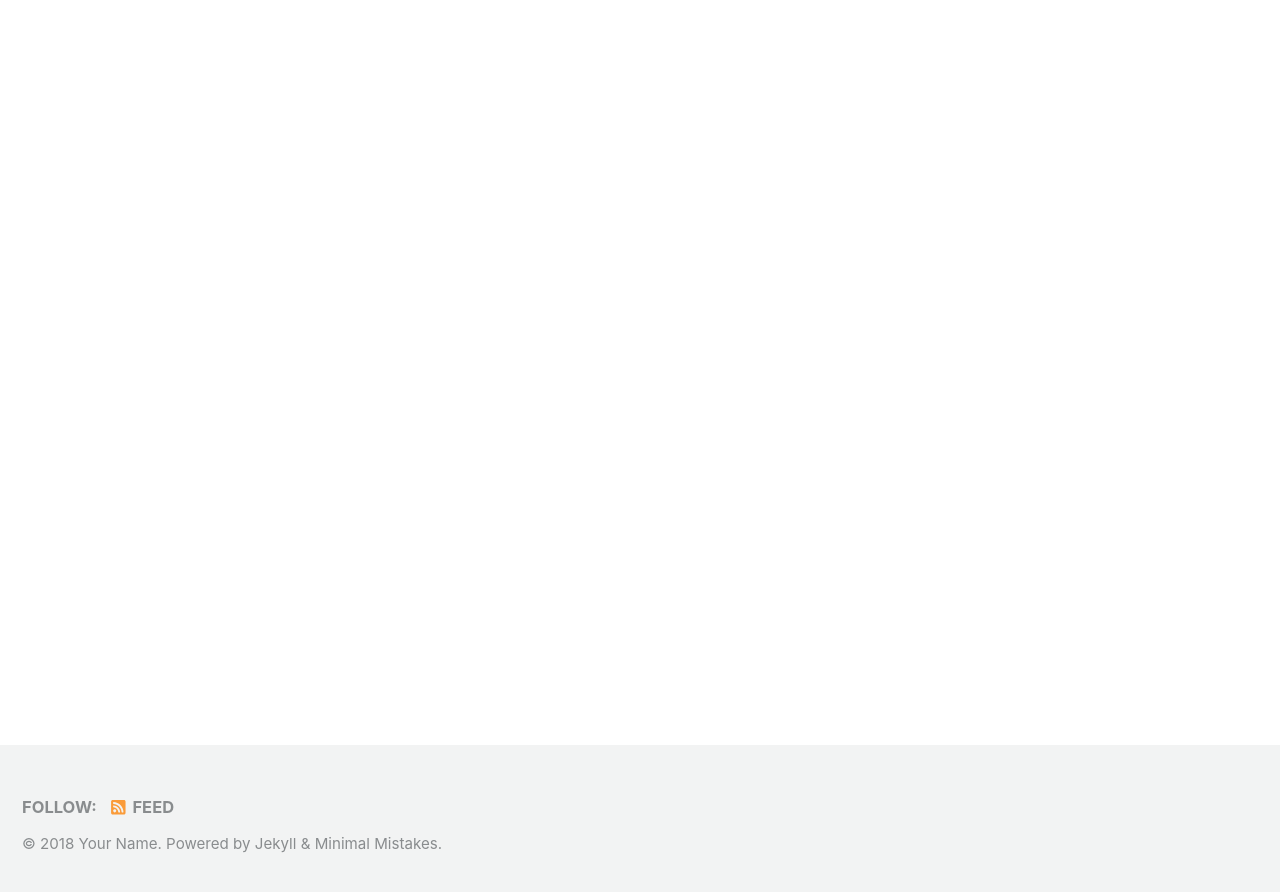
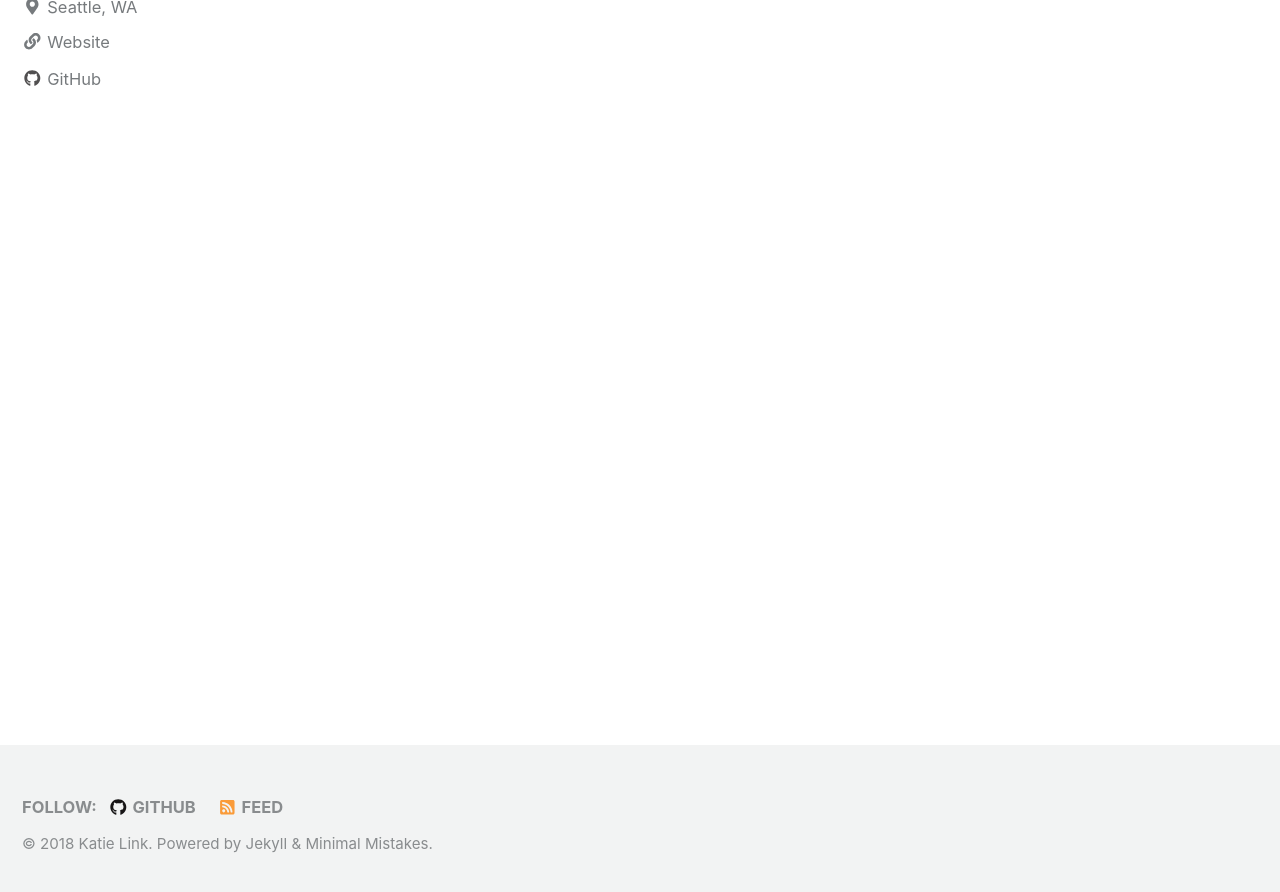
Before and after one commit to katielink/katielink.github.io, a Jekyll site: the page built from index.html, in a window 1280 px wide and 900 px high, scrolled down 222 px. Shown: the top 892 px of the window. Built offline with Jekyll 4.4.1, drawn with Linux system fonts in a browser that asks for light colours; cached includes are drawn as plain includes; nearby versions of some CDN libraries; the list of posts is cut into pages by our own code; some of the changed text lies outside the part shown.

Commit message:
Updated config

```diff
--- a/_config.yml
+++ b/_config.yml
@@ -18,11 +18,11 @@ minimal_mistakes_skin    : "default" # "air", "aqua", "contrast", "dark", "dirt"
 locale                   : "en-US"
 title                    : "Site Title"
 title_separator          : "-"
-name                     : "Your Name"
-description              : "An amazing website."
-url                      : # the base hostname & protocol for your site e.g. "https://mmistakes.github.io"
+name                     : "Katie Link"
+description              : "."
+url                      : "katielink.github.io"
 baseurl                  : # the subpath of your site, e.g. "/blog"
-repository               : # GitHub username/repo-name e.g. "mmistakes/minimal-mistakes"
+repository               : katielink/katielink.github.io
 teaser                   : # path of fallback teaser image, e.g. "/assets/images/500x300.png"
 # breadcrumbs            : false # true, false (default)
 words_per_minute         : 200
@@ -101,10 +101,10 @@ analytics:
 
 # Site Author
 author:
-  name             : "Your Name"
+  name             : "Katie Link"
   avatar           : # path of avatar image, e.g. "/assets/images/bio-photo.jpg"
-  bio              : "I am an amazing person."
-  location         : "Somewhere"
+  bio              : "Data Analyst @ Allen Institute for Brain Science"
+  location         : "Seattle, WA"
   email            :
   links:
     - label: "Email"
@@ -112,18 +112,18 @@ author:
       # url: mailto:your.name@email.com
     - label: "Website"
       icon: "fas fa-fw fa-link"
-      # url: "https://your-website.com"
+      url: "https://katielink.github.io"
     - label: "Twitter"
       icon: "fab fa-fw fa-twitter-square"
       # url: "https://twitter.com/"
-    - label: "Facebook"
-      icon: "fab fa-fw fa-facebook-square"
+    - # label: "Facebook"
+      # icon: "fab fa-fw fa-facebook-square"
       # url: "https://facebook.com/"
     - label: "GitHub"
       icon: "fab fa-fw fa-github"
-      # url: "https://github.com/"
-    - label: "Instagram"
-      icon: "fab fa-fw fa-instagram"
+      url: "https://github.com/katielink"
+    - # label: "Instagram"
+      # icon: "fab fa-fw fa-instagram"
       # url: "https://instagram.com/"
 
 # Site Footer
@@ -132,20 +132,20 @@ footer:
     - label: "Twitter"
       icon: "fab fa-fw fa-twitter-square"
       # url:
-    - label: "Facebook"
-      icon: "fab fa-fw fa-facebook-square"
+    - # label: "Facebook"
+      # icon: "fab fa-fw fa-facebook-square"
       # url:
     - label: "GitHub"
       icon: "fab fa-fw fa-github"
-      # url:
+      url: "https://github.com/katielink"
     - label: "GitLab"
       icon: "fab fa-fw fa-gitlab"
-      # url:
+      # url: "https://github.com/katielink"
     - label: "Bitbucket"
       icon: "fab fa-fw fa-bitbucket"
       # url:
-    - label: "Instagram"
-      icon: "fab fa-fw fa-instagram"
+    - # label: "Instagram"
+      # icon: "fab fa-fw fa-instagram"
       # url:
 
 
```
